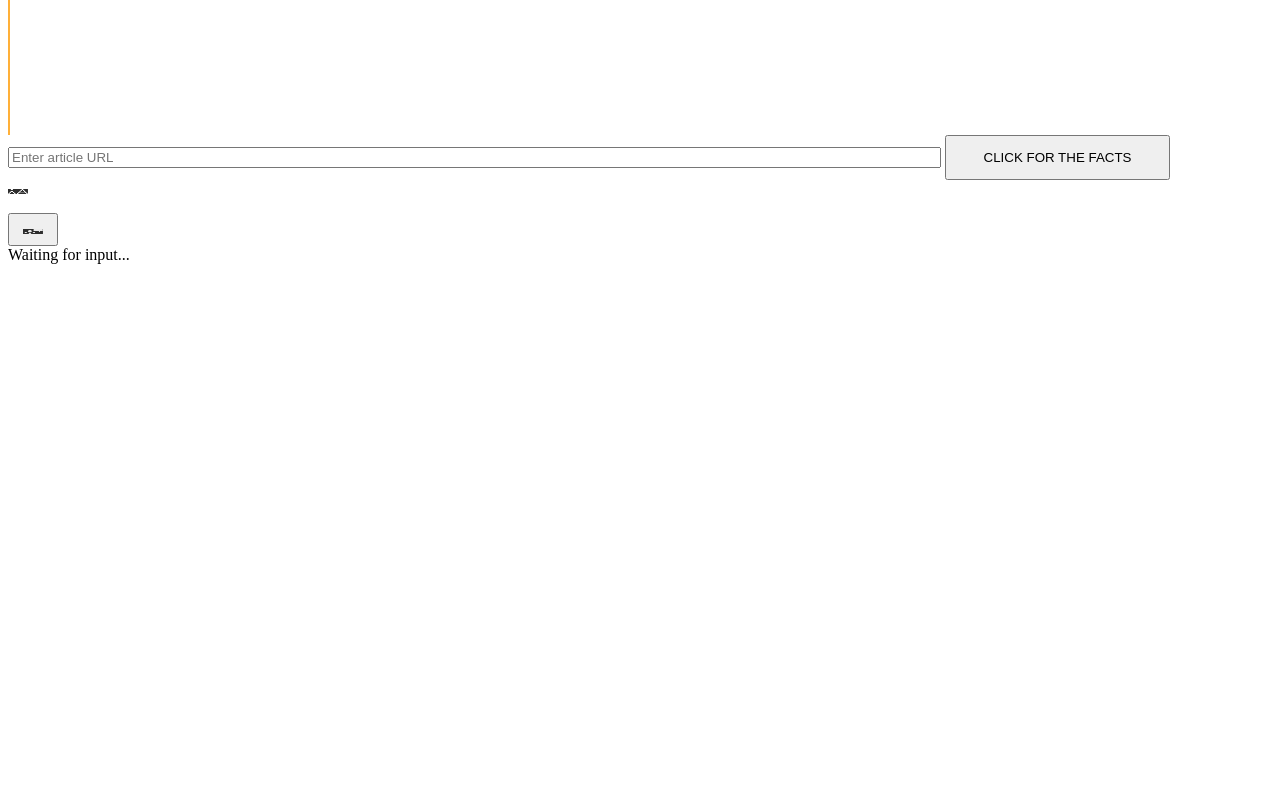
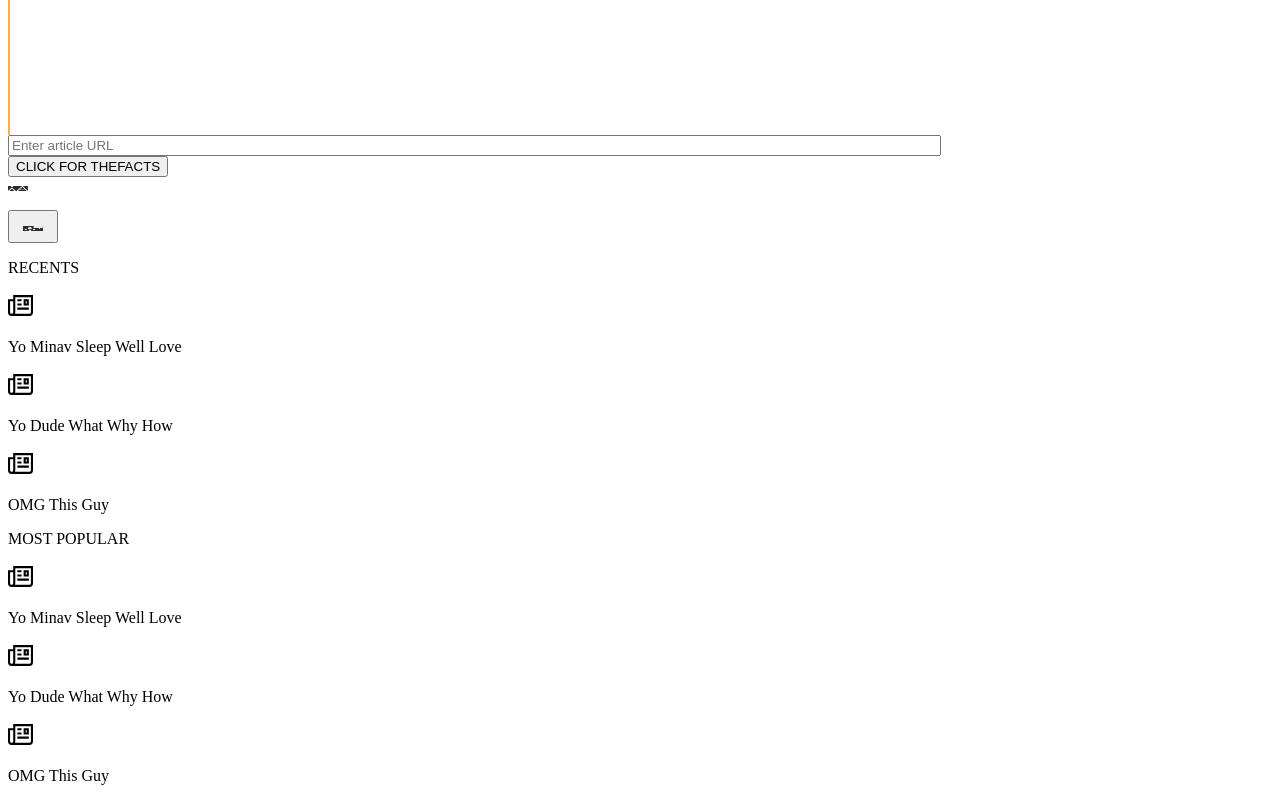
Before and after one commit to DarrenOoi/NewsCuration, a Next.js app: page /articleSearch in a window 1280 px wide. Shown: the part 2120-2921 px from the top of the page. Before the commit the page ends 2392 px from the top, so only its background shows below. Built offline with nearby package versions, Linux system fonts and the light colour scheme.

Commit message:
implemented recent and popular articles design

```diff
--- a/components/List.jsx
+++ b/components/List.jsx
@@ -1,20 +1,27 @@
 import { BsPersonCircle } from 'react-icons/bs';
+import { GrArticle } from 'react-icons/gr';
 import { findFlagUrlByIso2Code } from 'country-flags-svg';
 
-const List = ({ title, items }) => {
+const List = ({ title, items, politician }) => {
   return (
     <div className='hero-content lg:flex-row bg-white rounded-3xl mx-5 mt-2 justify-start'>
       <div>
         <p className='text-amber-400 font-bold mb-2'>{title}</p>
         {items.map((item, index) => (
           <div key={index} className='flex mb-2'>
+            {politician ? (
               <BsPersonCircle className='align-bottom mr-4' size={25} />
+            ) : (
+              <GrArticle className='align-bottom mr-4' size={25} />
+            )}
             <p className='mr-4'>{item.name}</p>
+            {politician && (
               <img
                 src={findFlagUrlByIso2Code(item.countryCode)}
                 className='opacity-70 mt-1'
                 style={{ width: '25px', height: '20px' }}
               />
+            )}
           </div>
         ))}
       </div>
--- a/pages/articleSearch.jsx
+++ b/pages/articleSearch.jsx
@@ -11,8 +11,8 @@ import Image from 'next/image';
 import tts from '@/components/pictures/tts.png';
 import textSize from '@/components/pictures/textSize.png';
 import profilePicSmall from '@/components/pictures/profilePicSmall.png';
-import VerticleLine from '@/components/JustTheFactsLine';
 import JustTheFactsLine from '@/components/JustTheFactsLine';
+import List from '@/components/List';
 
 function Home() {
   const [text, setText] = useState('');
@@ -20,6 +20,18 @@ function Home() {
   const [header, setHeader] = useState(null);
   const [article, setArticle] = useState(null);
   const [submitted, setSubmitted] = useState(false);
+
+  const array = [
+    {
+      name: 'Yo Minav Sleep Well Love',
+    },
+    {
+      name: 'Yo Dude What Why How',
+    },
+    {
+      name: 'OMG This Guy',
+    },
+  ];
 
   const handleSubmit = () => {
     if (text.trim() != '') {
@@ -110,24 +122,18 @@ function Home() {
                   className='bg-[#7895B1] p-4 rounded-xl'
                   style={{ width: '1200px' }}
                 >
-                  <div className='flex justify-start space-x-4 mt-5'>
+                  <div className='flex justify-center space-x-4 mt-2'>
                     <Input setText={setText} placeholder='Enter article URL' />{' '}
-                    <button
-                      className='btn btn-sm bg-[#2E2E2E] btn-neutral rounded-full mr-5'
-                      style={{ width: '225px', height: '45px' }}
-                    >
-                      <text
-                        className='text-white text-sm'
-                        onClick={handleSubmit}
-                      >
-                        CLICK FOR THE FACTS
-                      </text>
-                    </button>
+                    <Button
+                      text='CLICK FOR THE'
+                      boldText='FACTS'
+                      handleClick={handleSubmit}
+                    />
                   </div>
 
                   <div className='flex flex-row mt-5'>
                     <div
-                      className='card bg-[#2E2E2E] rounded-full p-0 flex justify-center'
+                      className='card bg-[#2E2E2E] rounded-full p-0 flex justify-center ml-5'
                       style={{ width: '415px', height: '33px' }}
                     >
                       <Image
@@ -152,17 +158,20 @@ function Home() {
                   </div>
 
                   <div className='mt-5'>
-                    <Card
-                      content={
-                        result ? (
-                          result
-                        ) : submitted ? (
+                    {result ? (
+                      <Card content={result} />
+                    ) : submitted ? (
+                      <Card
+                        content={
                           <span className='mt-2 loading loading-spinner loading-lg text-info'></span>
-                        ) : (
-                          'Waiting for input...'
-                        )
-                      }
-                    />
+                        }
+                      />
+                    ) : (
+                      <div className='mt-6'>
+                        <List title={'RECENTS'} items={array} />
+                        <List title={'MOST POPULAR'} items={array} />
+                      </div>
+                    )}
                   </div>
                 </div>
               </div>
--- a/pages/profilePage.jsx
+++ b/pages/profilePage.jsx
@@ -23,6 +23,7 @@ function ProfilePage() {
           setPolitician(res);
           console.log(res);
         } catch (error) {
+          //add error handling when request fails
           console.log('error');
         }
       }
```
Also changed, not shown: pages/profileSearch.jsx (+9 -4 lines), inf/audit/logs.txt. Lines whose indentation alone changed are shown as unchanged.
